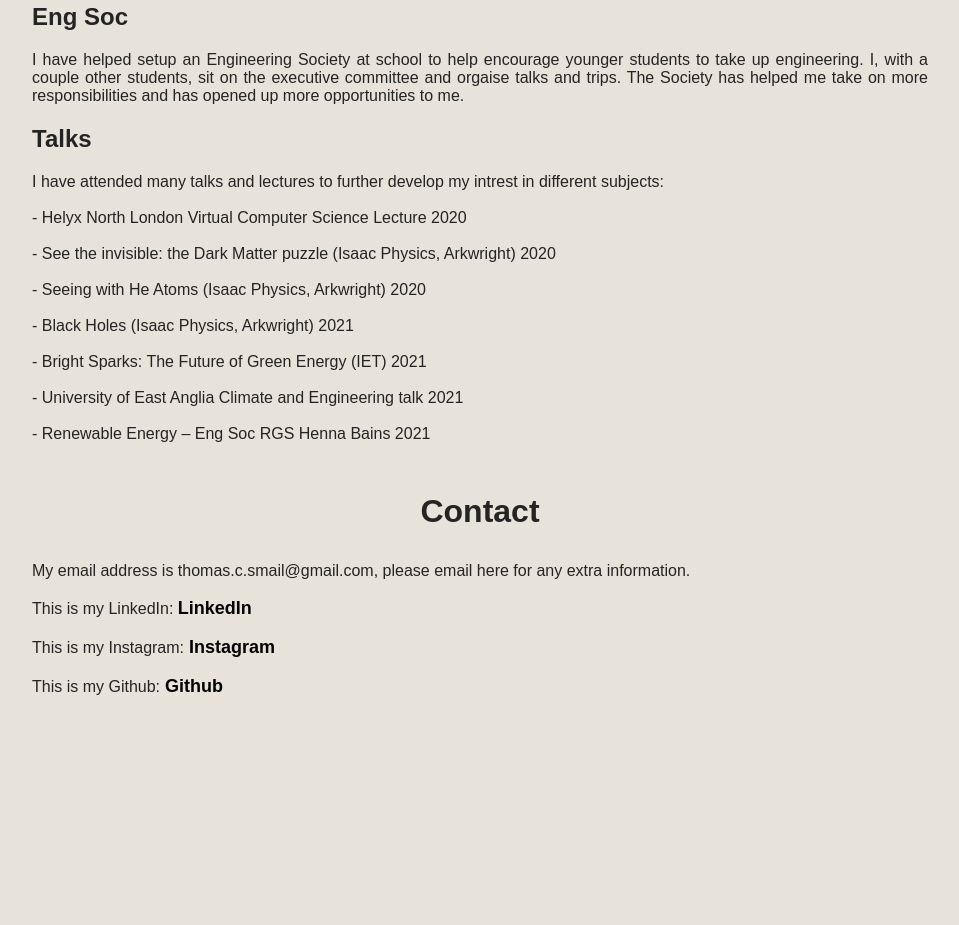
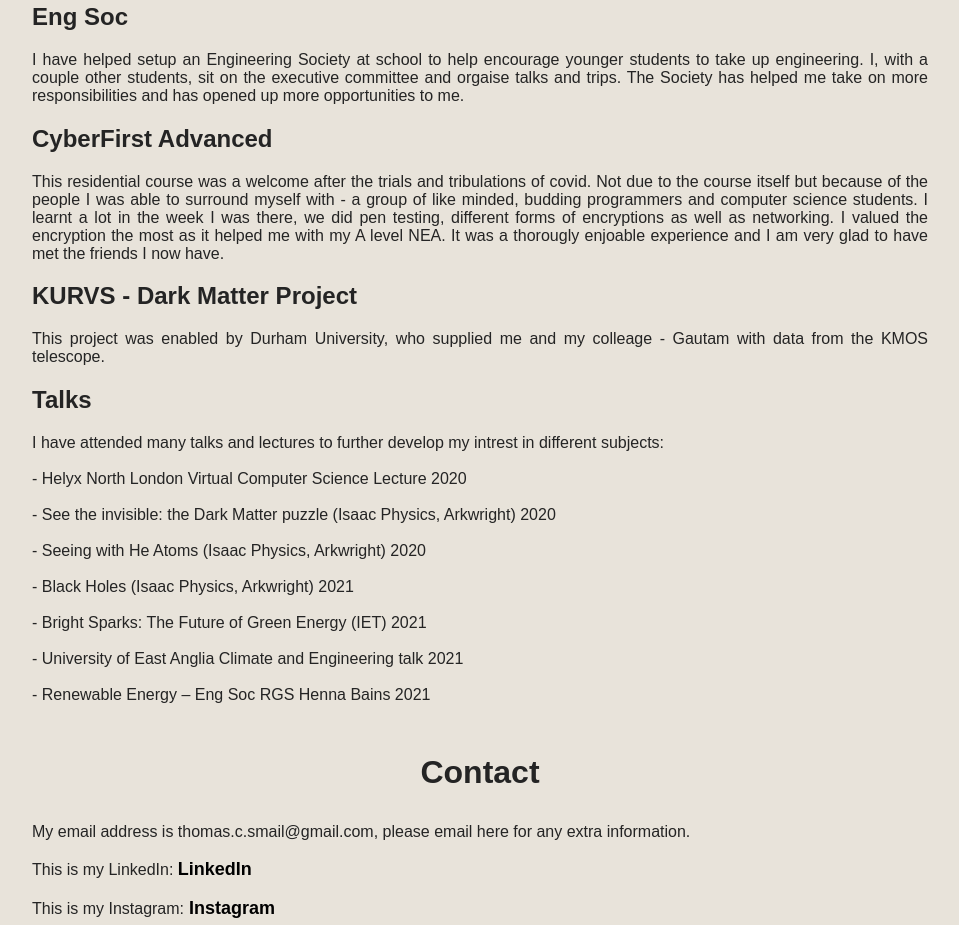
Before and after one commit to TomSmail/TomSmail.github.io, a plain HTML site: page index.html in a window 1280 px wide. Shown: the part 3358-4283 px from the top of the page, without its empty margins (160-1119 px from the left). Before the commit the page ends 4089 px from the top, so only its background shows below. Drawn offline with Linux system fonts and the light colour scheme.

Commit message:
updatedContent

```diff
--- a/index.html
+++ b/index.html
@@ -301,6 +301,22 @@
 
         </p>
     </div>
+     <div class="container">
+            <h2> CyberFirst Advanced </h2>
+            <p>
+            This residential course was a welcome after the trials and tribulations of covid. Not due to the course itself but because of the people I was able to surround myself with
+                - a group of like minded, budding programmers and computer science students. I learnt a lot in the week I was there, we did pen testing, different forms of encryptions as well as
+                networking. I valued the encryption the most as it helped me with my A level NEA. It was a thorougly enjoable experience and I am very glad to have met the friends I now have.
+
+            </p>
+        </div>
+        <div class="container">
+            <h2> KURVS - Dark Matter Project </h2>
+            <p>
+            This project was enabled by Durham University, who supplied me and my colleage - Gautam with data from the KMOS telescope.
+
+            </p>
+        </div>
     <div class="container">
         <h2> Talks </h2>
         <p>
@@ -327,6 +343,7 @@
 
         </p>
     </div>
+
 
 </div>
   <!--  <section class ="project">
```
